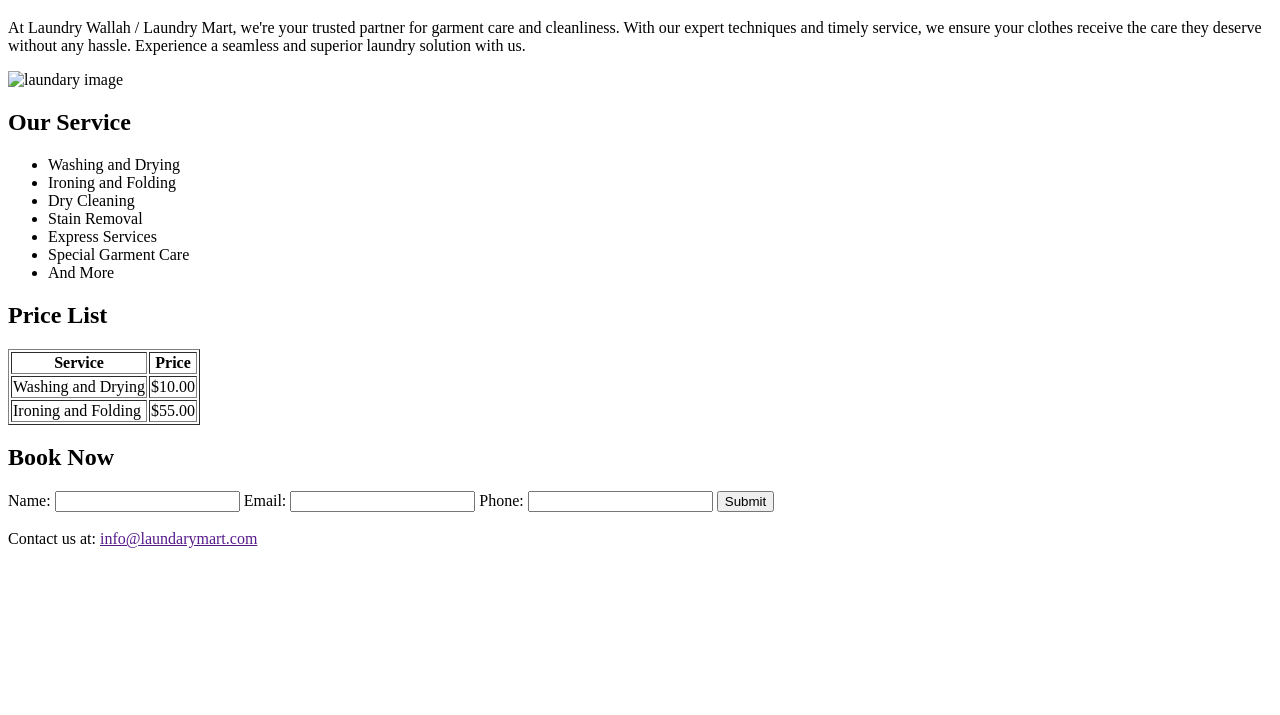
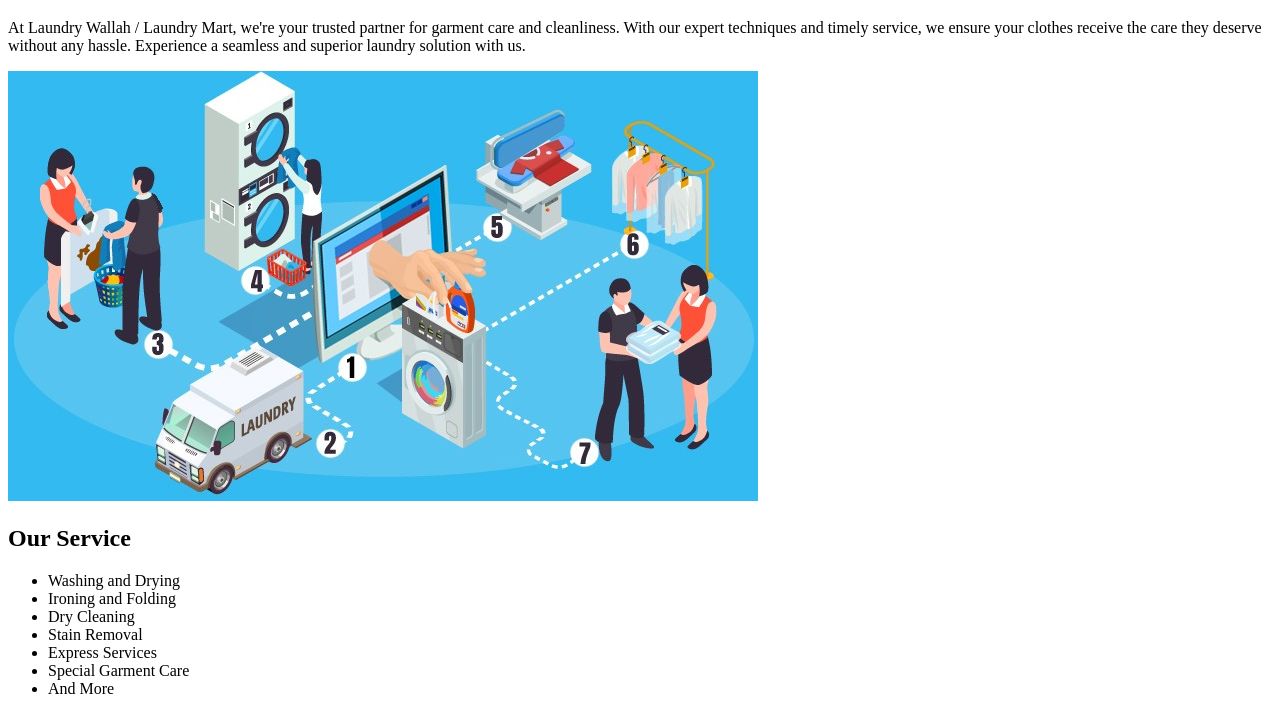
Before and after one commit to karam00736/laundry, a plain HTML site: page index.html in a window 1280 px wide. Shown: the part 61-776 px from the top of the page. Drawn offline with Linux system fonts and the light colour scheme.

Commit message:
Update index.html

```diff
--- a/index.html
+++ b/index.html
@@ -17,7 +17,7 @@
     <p>At Laundry Wallah / Laundry Mart, we're your trusted partner for garment care and cleanliness. With our expert
       techniques and timely service, we ensure your clothes receive the care they deserve without any hassle. Experience
       a seamless and superior laundry solution with us.</p>
-    <img src="/laundary/image/1574855317408.jpeg" alt="laundary image">
+    <img src="/1574855317408.jpeg" alt="laundry image">
   </div>
   <div>
     <h2>Our Service</h2>
```
